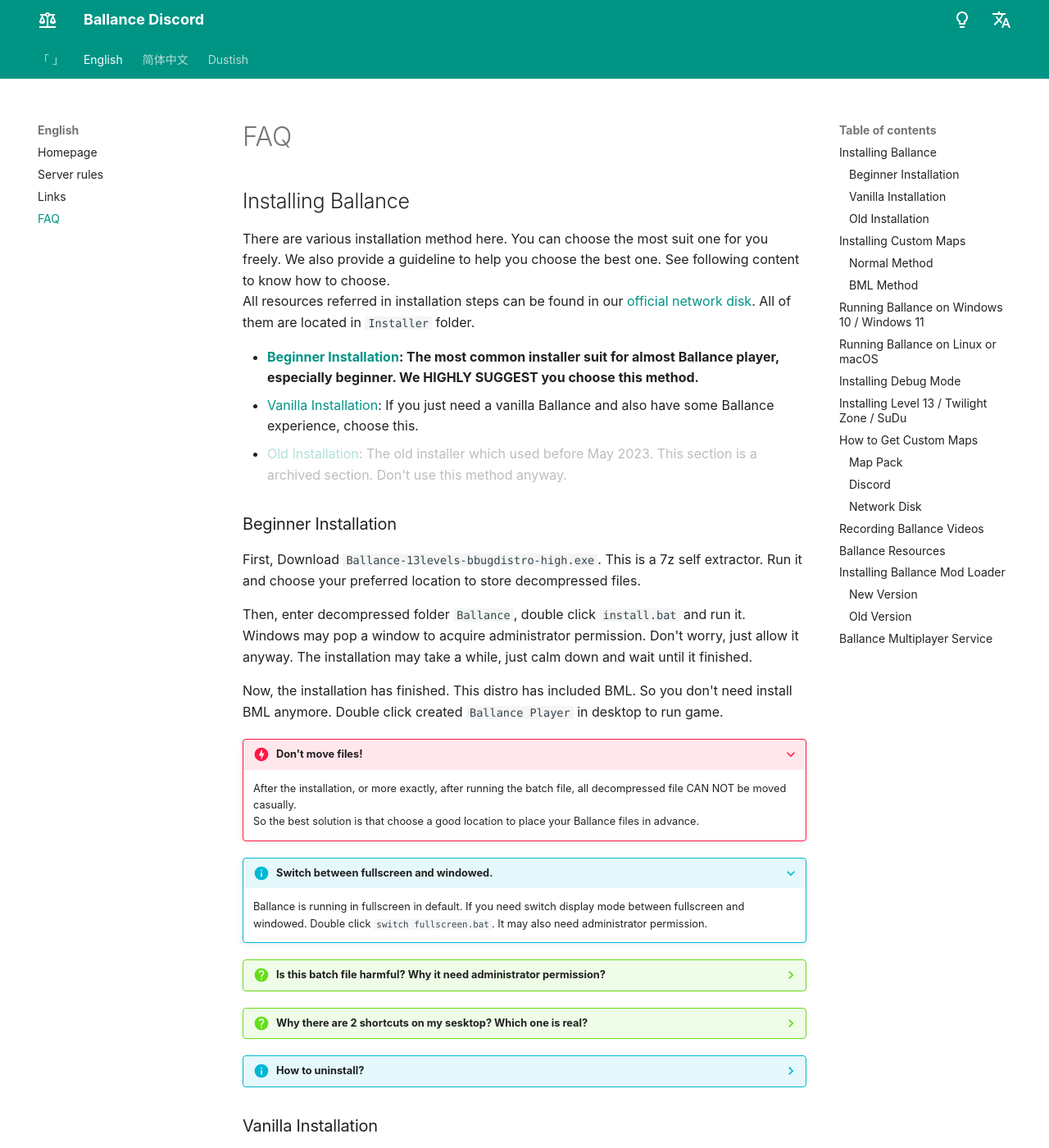
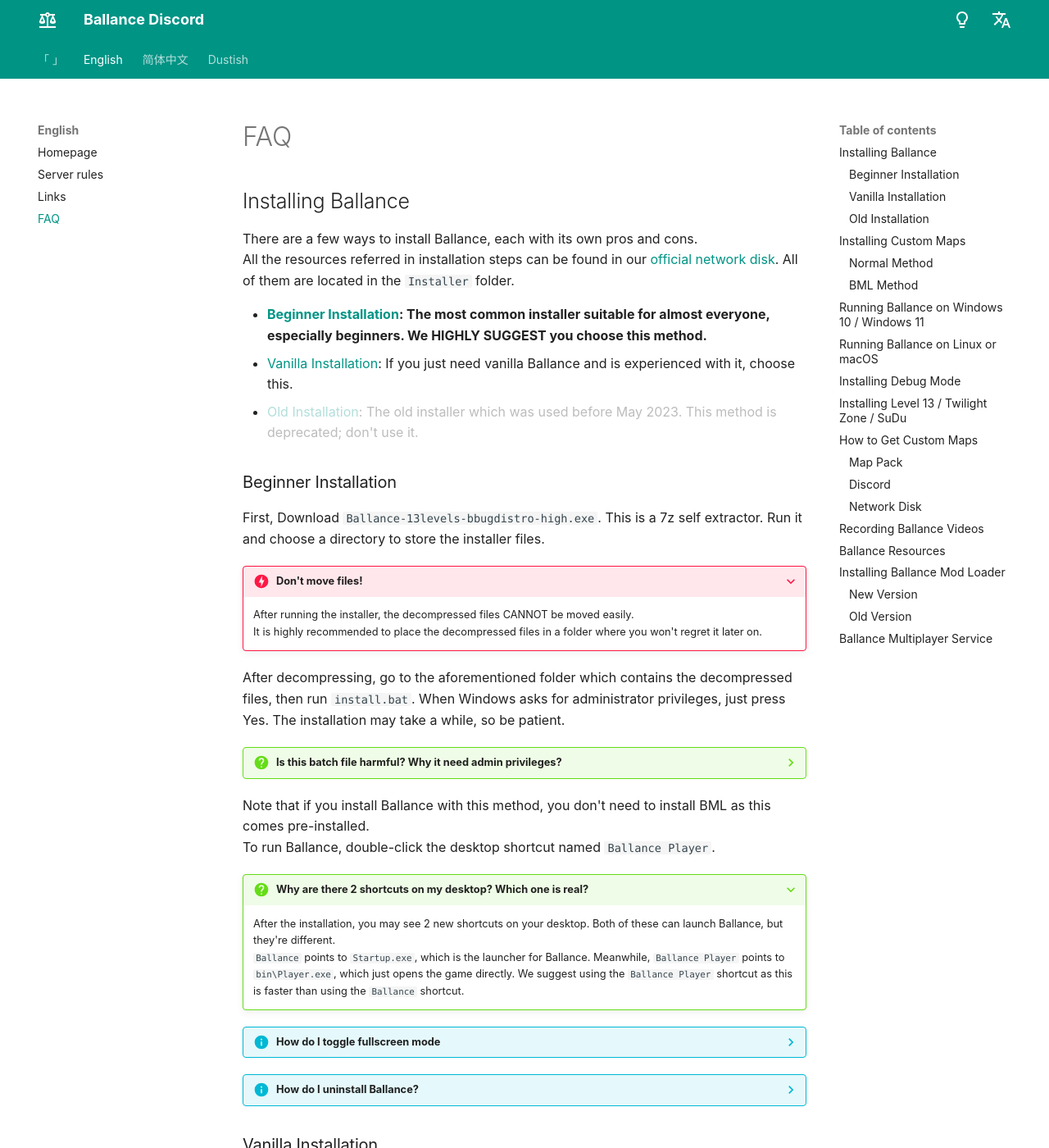
Before and after one commit to yyc12345/ballance-discord-rules, an MkDocs documentation site: the page built from docs/en/faq.md, in a window 1280 px wide and 1400 px high. Shown: the whole window at 82% size. Built offline with MkDocs 1.6.1 and Material for MkDocs 9.7.7, drawn with Linux system fonts in a browser that asks for light colours; comment, search, counter and statistics services are not loaded.

Commit message:
Rewrite English beginner installation guide

```diff
--- a/docs/en/faq.md
+++ b/docs/en/faq.md
@@ -2,38 +2,39 @@
 
 ## <span id="jump-1">Installing Ballance</span>
 
-There are various installation method here. You can choose the most suit one for you freely. We also provide a guideline to help you choose the best one. See following content to know how to choose.
-All resources referred in installation steps can be found in our [official network disk](#jump-9). All of them are located in `Installer` folder.
+There are a few ways to install Ballance, each with its own pros and cons.
+All the resources referred in installation steps can be found in our [official network disk](#jump-9). All of them are located in the `Installer` folder.
 
-* **[Beginner Installation](#jump-1-1): The most common installer suit for almost Ballance player, especially beginner. We HIGHLY SUGGEST you choose this method.**
-* [Vanilla Installation](#jump-1-2): If you just need a vanilla Ballance and also have some Ballance experience, choose this.
-* <span style="opacity:0.3">[Old Installation](#jump-1-3): The old installer which used before May 2023. This section is a archived section. Don't use this method anyway.</span>
+* **[Beginner Installation](#jump-1-1): The most common installer suitable for almost everyone, especially beginners. We HIGHLY SUGGEST you choose this method.**
+* [Vanilla Installation](#jump-1-2): If you just need vanilla Ballance and is experienced with it, choose this.
+* <span style="opacity:0.3">[Old Installation](#jump-1-3): The old installer which was used before May 2023. This method is deprecated; don't use it.</span>
 
 ### <span id="jump-1-1">Beginner Installation</span>
 
-First, Download `Ballance-13levels-bbugdistro-high.exe`. This is a 7z self extractor. Run it and choose your preferred location to store decompressed files.
-
-Then, enter decompressed folder `Ballance`, double click `install.bat` and run it. Windows may pop a window to acquire administrator permission. Don't worry, just allow it anyway. The installation may take a while, just calm down and wait until it finished.
-
-Now, the installation has finished. This distro has included BML. So you don't need install BML anymore. Double click created `Ballance Player` in desktop to run game.
+First, Download `Ballance-13levels-bbugdistro-high.exe`. This is a 7z self extractor. Run it and choose a directory to store the installer files.
 
 ???+ danger "Don't move files!"
-    After the installation, or more exactly, after running the batch file, all decompressed file CAN NOT be moved casually.
-    So the best solution is that choose a good location to place your Ballance files in advance.
+    After running the installer, the decompressed files CANNOT be moved easily.
+    It is highly recommended to place the decompressed files in a folder where you won't regret it later on.
 
-???+ info "Switch between fullscreen and windowed."
-    Ballance is running in fullscreen in default. If you need switch display mode between fullscreen and windowed. Double click `switch fullscreen.bat`. It may also need administrator permission.
+After decompressing, go to the aforementioned folder which contains the decompressed files, then run `install.bat`. When Windows asks for administrator privileges, just press Yes. The installation may take a while, so be patient.
 
-??? question "Is this batch file harmful? Why it need administrator permission?"
-    If you entirely sure that this UAC window is raised by your self, or more exactly, raised by this batch file, just relax yourself. It is definitely harmless for your PC.
-    This batch file need administrator permission to modify Windows Registry which is essential for Ballance installation. It also need this permission to create desktop shortcuts and etc.
-    This installer also is an open source project. Visit https://github.com/Xenapte/BallanceSetupTools to review its source code if you need.
+??? question "Is this batch file harmful? Why it need admin privileges?"
+    If you're entirely sure that this User Account Control window was triggered by this installer, then no need to worry; it is harmless for your PC.
+    This batch file needs admin privileges to modify some registry keys which is essential for Ballance installation.
+    This installer is open source, by the way; [here's the source code.](https://github.com/Xenapte/BallanceSetupTools)
 
-??? question "Why there are 2 shortcuts on my sesktop? Which one is real?"
-    After the installation, you may seen 2 shortcuts created on your desktop. These 2 shortcuts, both of them can launch Ballance.
-    However we suggest use `Ballance Player`, not `Ballance` to launch. Actually, `Ballance` point to `Startup.exe` and `Ballance Player` point to `bin\Player.exe`. `Startup.exe` is just a launcher and `bin\Player.exe` is the real game. This is the reason why we suggest like this.
+Note that if you install Ballance with this method, you don't need to install BML as this comes pre-installed.
+To run Ballance, double-click the desktop shortcut named `Ballance Player`.
 
-??? info "How to uninstall?"
+???+ question "Why are there 2 shortcuts on my desktop? Which one is real?"
+    After the installation, you may see 2 new shortcuts on your desktop. Both of these can launch Ballance, but they're different.
+    `Ballance` points to `Startup.exe`, which is the launcher for Ballance. Meanwhile, `Ballance Player` points to `bin\Player.exe`, which just opens the game directly. We suggest using the `Ballance Player` shortcut as this is faster than using the `Ballance` shortcut.
+
+??? info "How do I toggle fullscreen mode"
+    By default, Ballance runs in fullscreen. If you want to toggle that, run `switch fullscreen.bat`. It may also need administrator privileges.
+
+??? info "How do I uninstall Ballance?"
     Run `uninstall.bat`.
 
 ### <span id="jump-1-2">Vanilla Installation</span>
```
